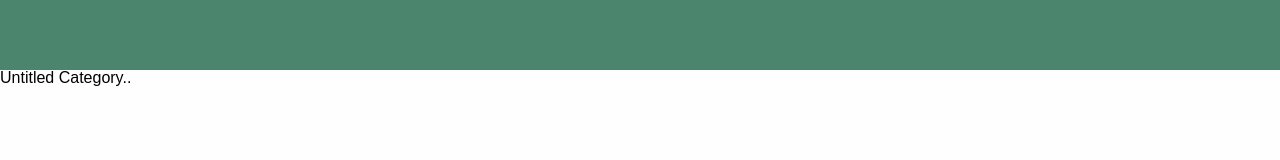
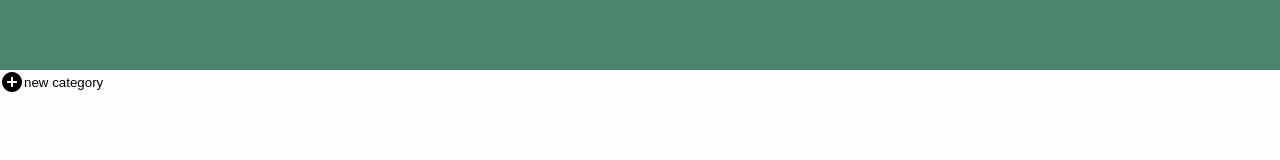
Before and after one commit to MrKnb/react-todo-app, a React (Create React App) app: page / in a window 1280 px wide. Shown: the part 130-290 px from the top of the page. Built offline with nearby package versions, Linux system fonts and the light colour scheme; a web font is replaced by a local one.

Commit message:
add addButton

```diff
--- a/public/index.html
+++ b/public/index.html
@@ -6,7 +6,7 @@
   <link rel="icon" href="%PUBLIC_URL%/favicon.ico" />
   <meta name="viewport" content="width=device-width, initial-scale=1" />
   <meta name="theme-color" content="#000000" />
-  <meta name="description" content="Web site created using create-react-app" />
+  <link href="https://fonts.googleapis.com/icon?family=Material+Icons" rel="stylesheet">
   <link rel="apple-touch-icon" href="%PUBLIC_URL%/logo192.png" />
   <!--
       manifest.json provides metadata used when your web app is installed on a
--- a/src/components/addButton/index.js
+++ b/src/components/addButton/index.js
@@ -1,10 +1,13 @@
 import React from 'react';
+
+import Styles from './index.module.css';
 
 function AddButton() {
   return (
-    <div className="button">
-      <p> Untitled Category..</p>
-    </div>
+    <button className={Styles.addButton}>
+      <i class="material-icons">add_circle</i>
+      <p>new category</p>
+    </button>
   );
 }
 
--- /dev/null
+++ b/src/components/addButton/index.module.css
@@ -0,0 +1,10 @@
+.addButton {
+  background: none;
+  border: none;
+  padding: 0;
+  display: flex;
+  flex-direction: row;
+  align-items: center;
+  outline: none;
+  cursor: pointer;
+}
```
